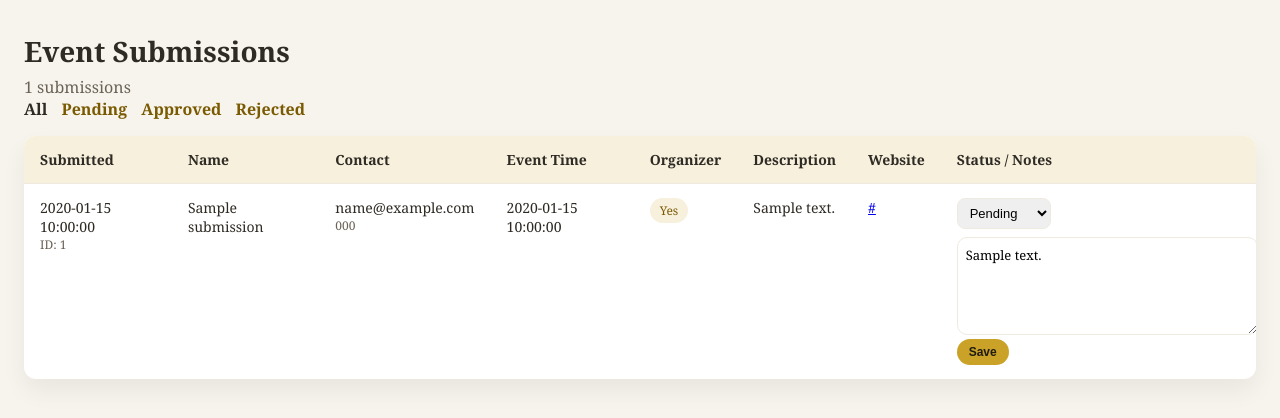
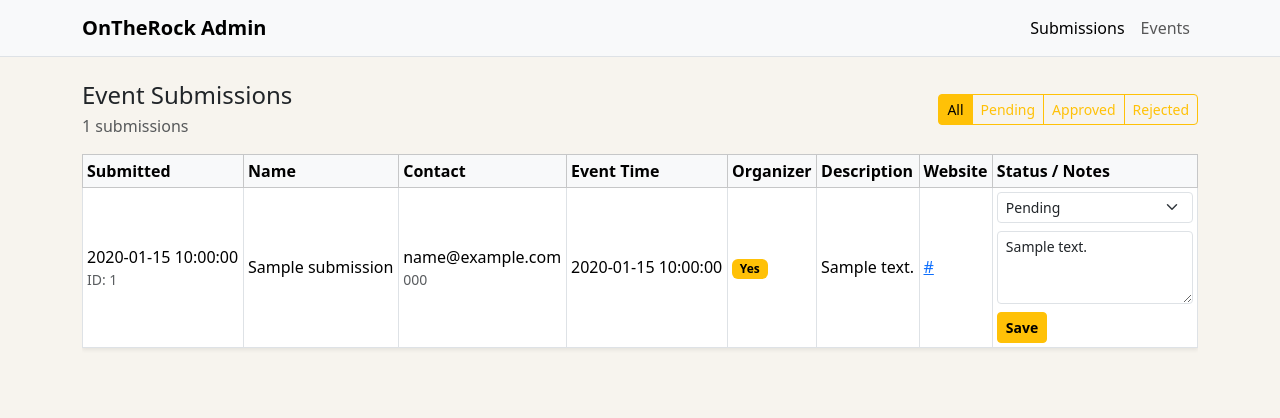
Before and after one commit to JSY-Ben/BeanPrepared, a PHP site: page /Web/backend/admin_submissions.php in a window 1280 px wide. Shown: the top 418 px of the page. Run offline with PHP 8.4, Linux system fonts and the light colour scheme; tables that the repository leaves empty hold one stand-in row (values such as "Sample post").

Commit message:
Event Submissions page style changes

```diff
--- a/backend/admin_submissions.php
+++ b/backend/admin_submissions.php
@@ -49,125 +49,47 @@
   <meta charset="utf-8">
   <meta name="viewport" content="width=device-width, initial-scale=1">
   <title>OnTheRock Admin - Event Submissions</title>
+  <link
+    href="https://cdn.jsdelivr.net/npm/bootstrap@5.3.3/dist/css/bootstrap.min.css"
+    rel="stylesheet"
+    integrity="sha384-QWTKZyjpPEjISv5WaRU9OFeRpok6YctnYmDr5pNlyT2bRjXh0JMhjY6hW+ALEwIH"
+    crossorigin="anonymous"
+  >
   <style>
-    :root {
-      color-scheme: light dark;
-    }
     body {
-      margin: 0;
-      font-family: "Georgia", "Times New Roman", serif;
       background: #f7f4ee;
-      color: #2e2a24;
-    }
-    header {
-      padding: 32px 24px 16px;
-    }
-    h1 {
-      margin: 0;
-      font-size: 28px;
-    }
-    p {
-      margin: 6px 0 0;
-      color: #6a6256;
-    }
-    main {
-      padding: 0 24px 40px;
-    }
-    table {
-      width: 100%;
-      border-collapse: collapse;
-      background: #ffffff;
-      border-radius: 12px;
-      overflow: hidden;
-      box-shadow: 0 12px 24px rgba(0, 0, 0, 0.06);
-    }
-    th, td {
-      padding: 14px 16px;
-      border-bottom: 1px solid #efeae0;
-      text-align: left;
-      vertical-align: top;
-      font-size: 14px;
-    }
-    th {
-      background: #f6f0dd;
-      font-weight: 600;
-    }
-    tr:last-child td {
-      border-bottom: none;
-    }
-    .tag {
-      display: inline-block;
-      padding: 4px 10px;
-      border-radius: 999px;
-      background: #f6f0dd;
-      font-size: 12px;
-      color: #7a5a00;
-    }
-    .muted {
-      color: #6a6256;
-      font-size: 12px;
-    }
-    .empty {
-      padding: 24px;
-      background: #ffffff;
-      border-radius: 12px;
-      text-align: center;
-      color: #6a6256;
-    }
-    .filters a {
-      margin-right: 10px;
-      text-decoration: none;
-      color: #7a5a00;
-      font-weight: 600;
-    }
-    .filters .active {
-      color: #2e2a24;
-    }
-    .notes {
-      width: 100%;
-      min-height: 80px;
-      border-radius: 10px;
-      border: 1px solid #efeae0;
-      padding: 8px;
-      font-family: inherit;
-      font-size: 13px;
-    }
-    .status-select {
-      padding: 6px 8px;
-      border-radius: 8px;
-      border: 1px solid #efeae0;
-      font-size: 13px;
-      margin-bottom: 8px;
-    }
-    .save-btn {
-      background: #c9a227;
-      color: #1f1a12;
-      border: none;
-      padding: 6px 12px;
-      border-radius: 999px;
-      font-weight: 600;
-      cursor: pointer;
-      font-size: 12px;
     }
   </style>
 </head>
 <body>
-  <header>
-    <h1>Event Submissions</h1>
-    <p><?php echo count($submissions); ?> submissions</p>
-    <div class="filters">
-      <a class="<?php echo $statusFilter === 'all' ? 'active' : ''; ?>" href="?status=all">All</a>
-      <a class="<?php echo $statusFilter === 'pending' ? 'active' : ''; ?>" href="?status=pending">Pending</a>
-      <a class="<?php echo $statusFilter === 'approved' ? 'active' : ''; ?>" href="?status=approved">Approved</a>
-      <a class="<?php echo $statusFilter === 'rejected' ? 'active' : ''; ?>" href="?status=rejected">Rejected</a>
+  <nav class="navbar navbar-expand-lg bg-body-tertiary border-bottom">
+    <div class="container">
+      <a class="navbar-brand fw-semibold" href="/Web/ontherock/backend/admin_events.php">OnTheRock Admin</a>
+      <div class="navbar-nav">
+        <a class="nav-link active" href="/Web/ontherock/backend/admin_submissions.php">Submissions</a>
+        <a class="nav-link" href="/Web/ontherock/backend/admin_events.php">Events</a>
+      </div>
     </div>
-  </header>
-  <main>
+  </nav>
+  <main class="container py-4">
+    <div class="d-flex flex-wrap justify-content-between align-items-center mb-3 gap-3">
+      <div>
+        <h1 class="h4 mb-1">Event Submissions</h1>
+        <p class="text-muted mb-0"><?php echo count($submissions); ?> submissions</p>
+      </div>
+      <div class="btn-group flex-wrap" role="group" aria-label="Filter submissions">
+        <a class="btn btn-sm <?php echo $statusFilter === 'all' ? 'btn-warning' : 'btn-outline-warning'; ?>" href="?status=all">All</a>
+        <a class="btn btn-sm <?php echo $statusFilter === 'pending' ? 'btn-warning' : 'btn-outline-warning'; ?>" href="?status=pending">Pending</a>
+        <a class="btn btn-sm <?php echo $statusFilter === 'approved' ? 'btn-warning' : 'btn-outline-warning'; ?>" href="?status=approved">Approved</a>
+        <a class="btn btn-sm <?php echo $statusFilter === 'rejected' ? 'btn-warning' : 'btn-outline-warning'; ?>" href="?status=rejected">Rejected</a>
+      </div>
+    </div>
     <?php if (count($submissions) === 0): ?>
-      <div class="empty">No submissions yet.</div>
+      <div class="alert alert-secondary">No submissions yet.</div>
     <?php else: ?>
-      <table>
-        <thead>
+      <div class="table-responsive">
+        <table class="table table-sm align-middle table-bordered bg-white shadow-sm">
+          <thead class="table-light">
           <tr>
             <th>Submitted</th>
             <th>Name</th>
@@ -178,24 +100,24 @@
             <th>Website</th>
             <th>Status / Notes</th>
           </tr>
-        </thead>
-        <tbody>
+          </thead>
+          <tbody>
           <?php foreach ($submissions as $submission): ?>
             <tr>
               <td>
                 <div><?php echo h($submission['created_at']); ?></div>
-                <div class="muted">ID: <?php echo h((string) $submission['id']); ?></div>
+                <div class="text-muted small">ID: <?php echo h((string) $submission['id']); ?></div>
               </td>
               <td><?php echo h($submission['name']); ?></td>
               <td>
                 <div><?php echo h($submission['email']); ?></div>
                 <?php if (!empty($submission['phone'])): ?>
-                  <div class="muted"><?php echo h($submission['phone']); ?></div>
+                  <div class="text-muted small"><?php echo h($submission['phone']); ?></div>
                 <?php endif; ?>
               </td>
               <td><?php echo h($submission['starts_at']); ?></td>
               <td>
-                <span class="tag">
+                <span class="badge text-bg-warning">
                   <?php echo $submission['is_organizer'] ? 'Yes' : 'No'; ?>
                 </span>
               </td>
@@ -206,25 +128,26 @@
                     <?php echo h($submission['website']); ?>
                   </a>
                 <?php else: ?>
-                  <span class="muted">N/A</span>
+                  <span class="text-muted small">N/A</span>
                 <?php endif; ?>
               </td>
               <td>
                 <form method="post">
                   <input type="hidden" name="id" value="<?php echo h((string) $submission['id']); ?>">
-                  <select class="status-select" name="status">
+                  <select class="form-select form-select-sm mb-2" name="status">
                     <option value="pending" <?php echo $submission['status'] === 'pending' ? 'selected' : ''; ?>>Pending</option>
                     <option value="approved" <?php echo $submission['status'] === 'approved' ? 'selected' : ''; ?>>Approved</option>
                     <option value="rejected" <?php echo $submission['status'] === 'rejected' ? 'selected' : ''; ?>>Rejected</option>
                   </select>
-                  <textarea class="notes" name="admin_notes" placeholder="Admin notes"><?php echo h($submission['admin_notes'] ?? ''); ?></textarea>
-                  <button class="save-btn" type="submit">Save</button>
+                  <textarea class="form-control form-control-sm mb-2" name="admin_notes" rows="3" placeholder="Admin notes"><?php echo h($submission['admin_notes'] ?? ''); ?></textarea>
+                  <button class="btn btn-sm btn-warning fw-semibold" type="submit">Save</button>
                 </form>
               </td>
             </tr>
           <?php endforeach; ?>
-        </tbody>
-      </table>
+          </tbody>
+        </table>
+      </div>
     <?php endif; ?>
   </main>
 </body>
```
Also changed, not shown: 1 other file.
